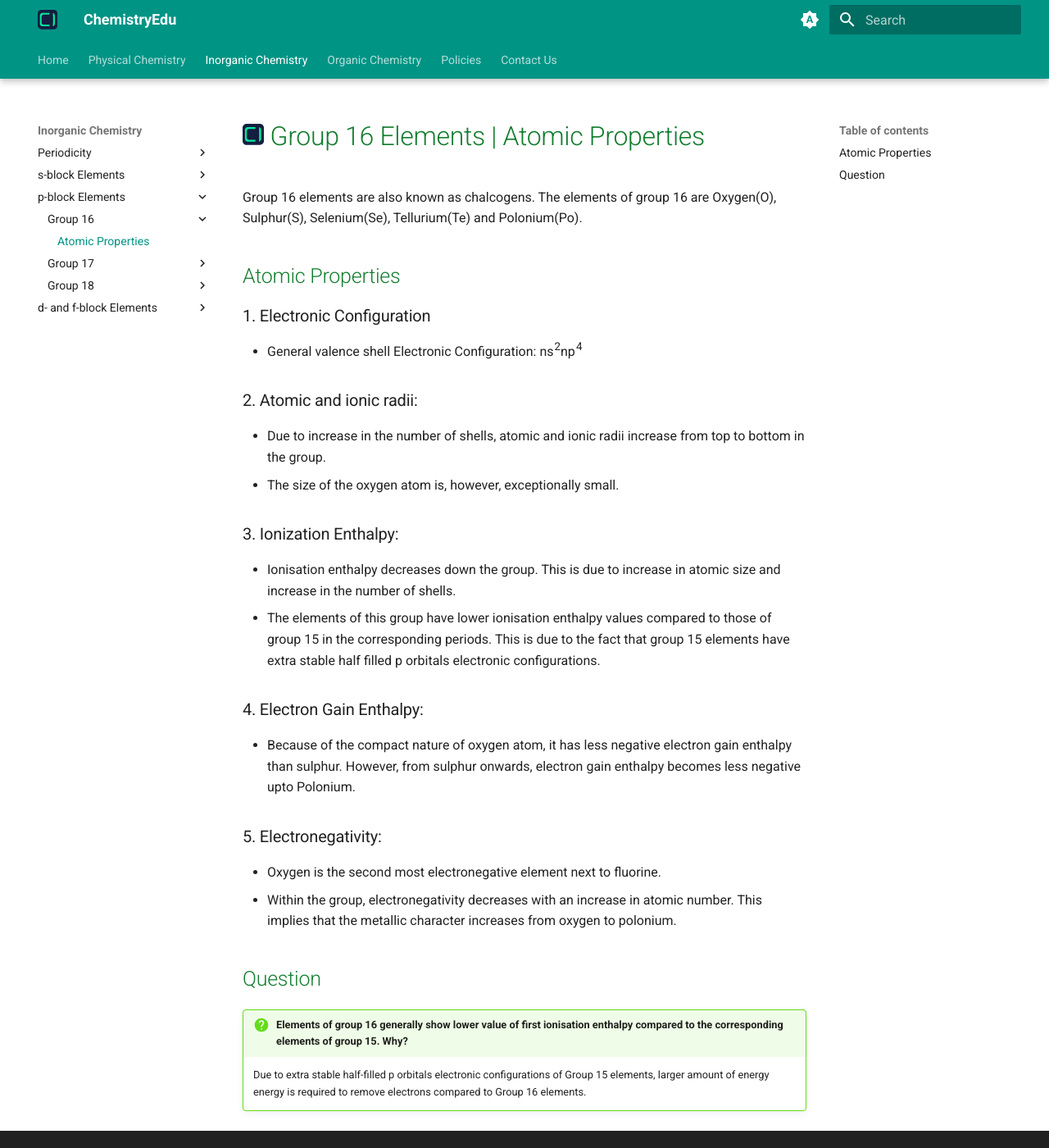
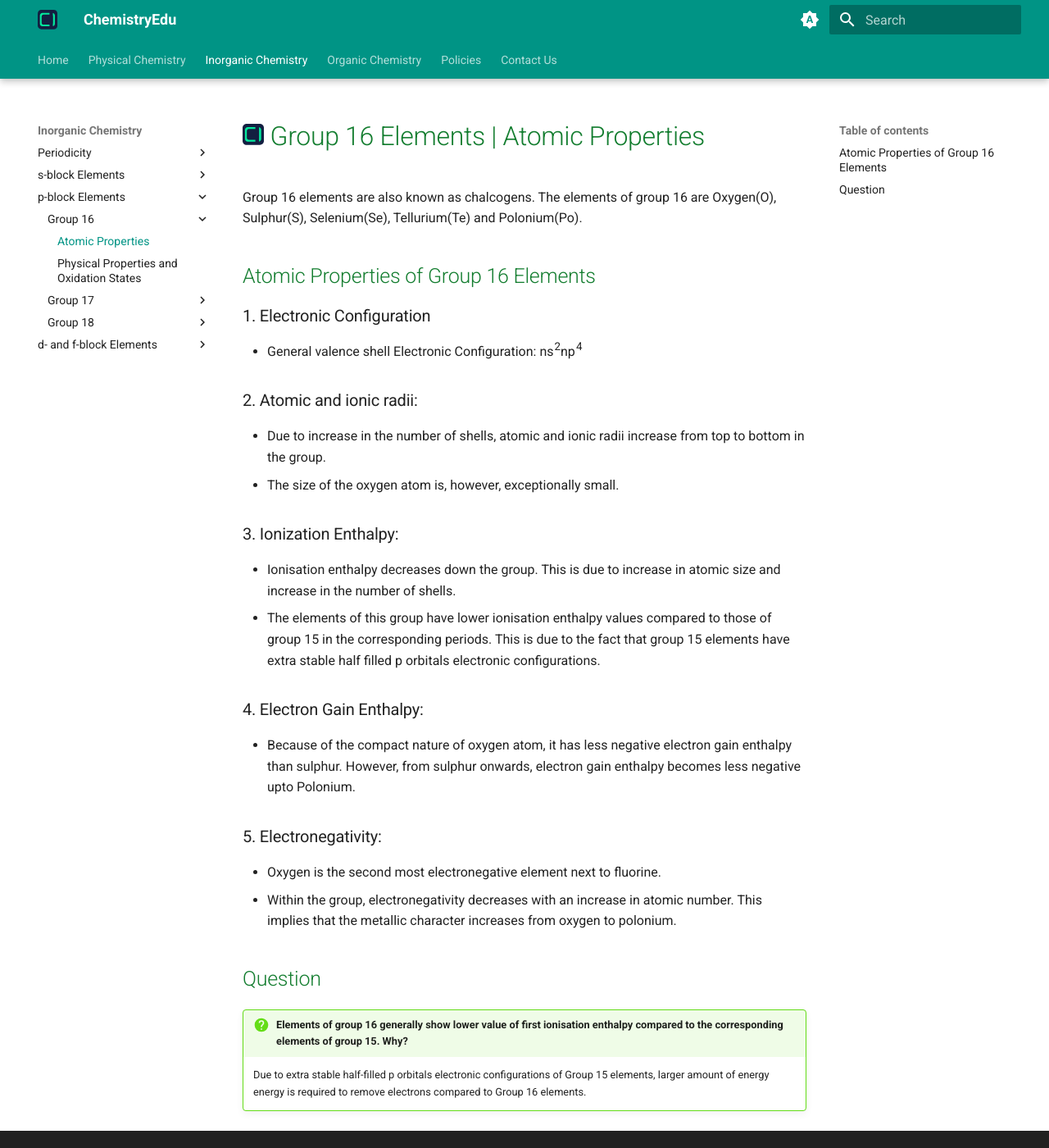
Before and after one commit to KingChampion36/chemistryedu, an MkDocs documentation site: the page built from docs/inorganic-chemistry/p-block-elements/group-16/atomic-properties.md, in a window 1280 px wide and 1400 px high. Shown: the whole window at 82% size. Built offline with MkDocs 1.6.1 and Material for MkDocs 9.7.7, drawn with Linux system fonts in a browser that asks for light colours; some of the changed text lies outside the part shown.

Commit message:
docs: Group 16: Physical Properties and Oxidation States (#81)

```diff
--- a/docs/inorganic-chemistry/p-block-elements/group-16/atomic-properties.md
+++ b/docs/inorganic-chemistry/p-block-elements/group-16/atomic-properties.md
@@ -7,7 +7,7 @@
 
 Group 16 elements are also known as chalcogens. The elements of group 16 are Oxygen(O), Sulphur(S), Selenium(Se), Tellurium(Te) and Polonium(Po).
 
-## Atomic Properties
+## Atomic Properties of Group 16 Elements
 
 ### 1. Electronic Configuration
 
--- a/mkdocs.yml
+++ b/mkdocs.yml
@@ -182,6 +182,7 @@
       - p-block Elements:
           - Group 16:
             - Atomic Properties: inorganic-chemistry/p-block-elements/group-16/atomic-properties.md
+            - Physical Properties and Oxidation States: inorganic-chemistry/p-block-elements/group-16/physical-properties-and-oxidation-states.md
           - Group 17:
               - Physical and Atomic Properties: inorganic-chemistry/p-block-elements/group-17/physical-and-atomic-properties.md
               - Chemical Properties: inorganic-chemistry/p-block-elements/group-17/chemical-properties.md
```
Also changed, not shown: docs/inorganic-chemistry/p-block-elements/group-16/physical-properties-and-oxidation-states.md (added, +35 -0 lines).
